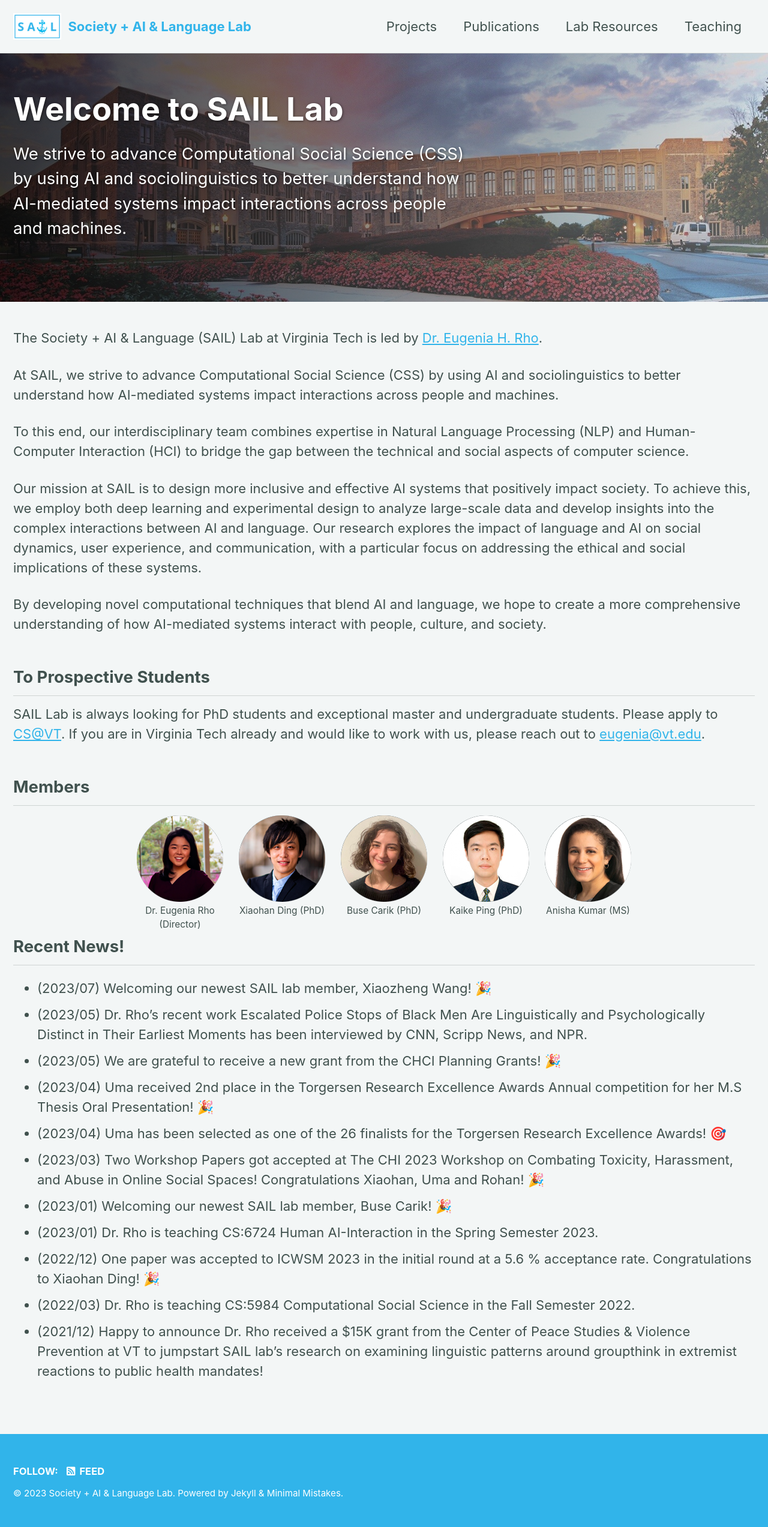
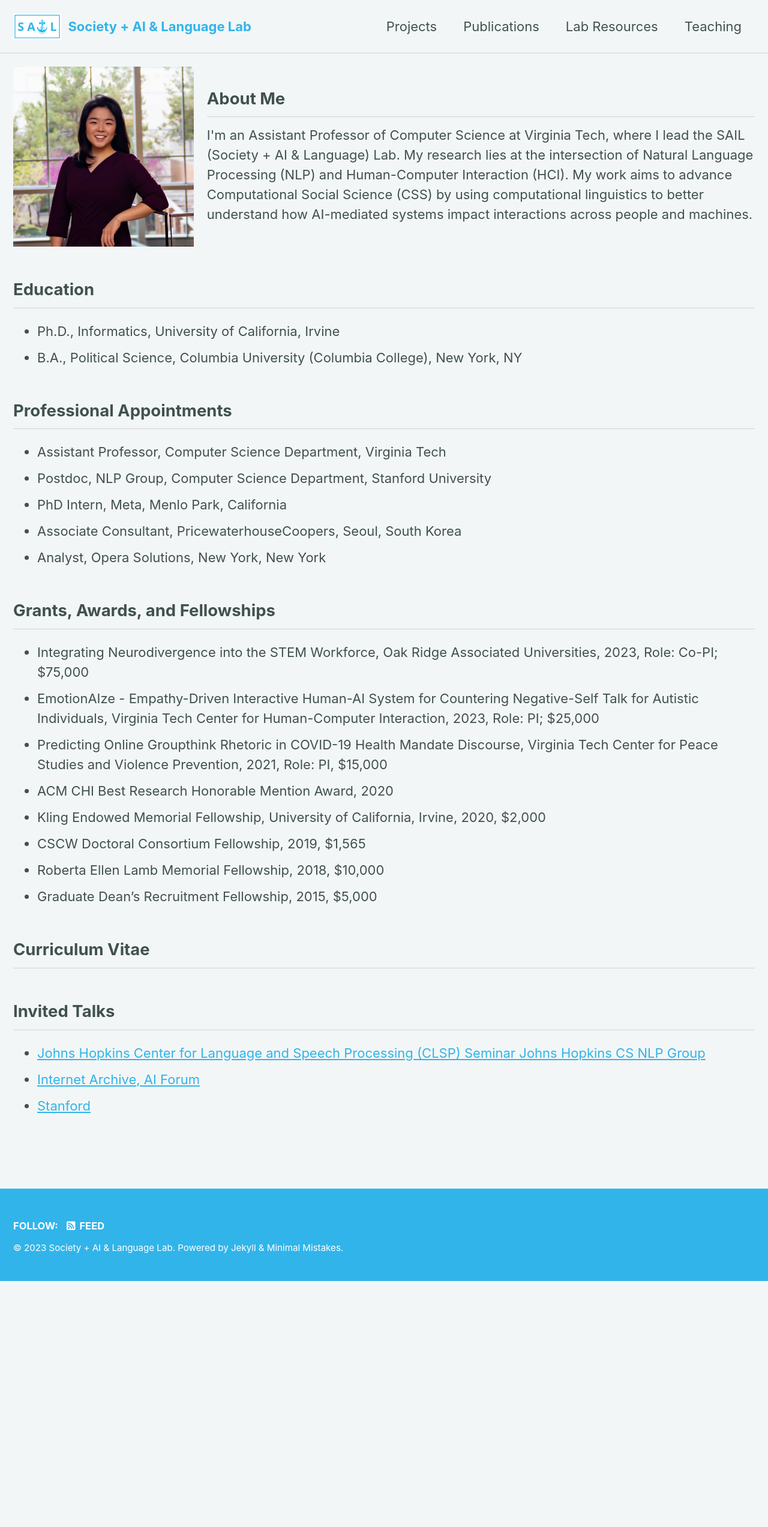
Before and after one commit to SAIL-Virginia-Tech-CS/sail-virginia-tech-cs.github.io, a Jekyll site: the page built from _pages/home.md, in a window 1280 px wide. Shown: the whole page at 60% size. Built offline with Jekyll 4.4.1, drawn with Linux system fonts in a browser that asks for light colours; cached includes are drawn as plain includes; after the commit the page ends 2135 px from its top, so only the background shows below that.

Commit message:
New homepage

```diff
--- /dev/null
+++ b/_pages/home.md
@@ -0,0 +1,49 @@
+---
+permalink: /
+author_profile: false
+layout: single
+classes: wide home
+# title: "Eugenia Rho"
+---
+
+<div class='rho-profile-header'>
+    <img src='/assets/images/Eugenia_headshot-2.png' class='align-left' alt='Eugenia Rho Professional Headshot'/>
+
+    <div class='rho-profile-header-text'>
+    <h2>About Me</h2>
+
+    I'm an Assistant Professor of Computer Science at Virginia Tech, where I lead the SAIL (Society + AI & Language) Lab. My research lies at the intersection of Natural Language Processing (NLP) and Human-Computer Interaction (HCI). My work aims to advance Computational Social Science (CSS) by using computational linguistics to better understand how AI-mediated systems impact interactions across people and machines.
+    </div>
+</div>
+
+## Education
+
+- Ph.D., Informatics, University of California, Irvine
+- B.A., Political Science, Columbia University (Columbia College), New York, NY
+
+## Professional Appointments
+
+- Assistant Professor, Computer Science Department, Virginia Tech
+- Postdoc, NLP Group, Computer Science Department, Stanford University
+- PhD Intern, Meta, Menlo Park, California
+- Associate Consultant, PricewaterhouseCoopers, Seoul, South Korea
+- Analyst, Opera Solutions, New York, New York
+
+## Grants, Awards, and Fellowships
+
+- Integrating Neurodivergence into the STEM Workforce, Oak Ridge Associated Universities, 2023, Role: Co-PI; $75,000
+- EmotionAIze - Empathy-Driven Interactive Human-AI System for Countering Negative-Self Talk for Autistic Individuals, Virginia Tech Center for Human-Computer Interaction, 2023, Role: PI; $25,000
+- Predicting Online Groupthink Rhetoric in COVID-19 Health Mandate Discourse, Virginia Tech Center for Peace Studies and Violence Prevention, 2021, Role: PI, $15,000
+- ACM CHI Best Research Honorable Mention Award, 2020
+- Kling Endowed Memorial Fellowship, University of California, Irvine, 2020, $2,000
+- CSCW Doctoral Consortium Fellowship, 2019, $1,565
+- Roberta Ellen Lamb Memorial Fellowship, 2018, $10,000
+- Graduate Dean’s Recruitment Fellowship, 2015, $5,000
+
+## Curriculum Vitae
+
+## Invited Talks
+
+- [Johns Hopkins Center for Language and Speech Processing (CLSP) Seminar Johns Hopkins CS NLP Group](https://www.clsp.jhu.edu/about/#:~:text=The%20Johns%20Hopkins%20Center%20for,research%20centers%20in%20the%20world.)
+- [Internet Archive, AI Forum](https://blog.archive.org/event/ai-ia-research-in-the-age-of-artificial-intelligence/)
+- [Stanford](https://www.youtube.com/watch?v=HFHLxzaNYBM&t=452s)
--- a/assets/css/main.scss
+++ b/assets/css/main.scss
@@ -9,11 +9,61 @@ search: false
 @import "minimal-mistakes"; // main partials
 
 //-----------------------------
+// GLOBAL CHANGES
+//-----------------------------
+
+.page {
+  width: 100%;
+}
+
+//-----------------------------
 // Masthead
 //-----------------------------
 a.site-title {
     color: $primary-color;
 }
+
+//-----------------------------
+// Home
+//-----------------------------
+
+.home {
+  .rho-profile-header {
+    display: flex;
+    align-items: center;
+
+    img {
+      max-height: 300px;
+      width: auto;
+      // border-radius: 50%;
+      // object-fit: cover;
+    }
+
+    h2 {
+      margin-top: 0;
+    }
+
+    @media (max-width: 600px) {
+      flex-direction: column;
+      h2 {
+        margin-top: 25px;
+      }
+    }
+
+    .rho-profile-header-text {
+      display: flex;
+      justify-content: center;
+      flex-direction: column;
+    }
+  }
+}
+
+
+//-----------------------------
+// Press
+//-----------------------------
+
+
 
 //-----------------------------
 // Team photos
@@ -57,10 +107,6 @@ a.site-title {
 
   @include breakpoint($x-large) {
     font-size: 18px;
-  }
-
-  .page {
-    width: 100%;
   }
 
   .row {
@@ -250,13 +296,9 @@ a.site-title {
   }
 
 //-----------------------------
-// Lab Resources
+// Resources
 //-----------------------------
-.lab-resources{
-
-  .page {
-    width: 100%;
-  }
+.resources{
 
   // Crop the images in the feature row and center them vertically
   .archive__item-teaser {
@@ -276,13 +318,7 @@ a.site-title {
 //-----------------------------
 // Teaching
 //-----------------------------
-.teaching{
 
-  .page {
-    width: 100%;
-  }
-
-}
 
 //-----------------------------
 // Course
@@ -294,37 +330,15 @@ a.site-title {
     justify-content: center;
   }
 
-  .page {
-    width: 90%;
-    float: none;
-  }
-
   .videos * {
     margin-bottom: 0.5em;
   }
 }
 
 //-----------------------------
-// Projects
+// Research
 //-----------------------------
-.projects{
 
-  .page {
-    width: 100%;
-  }
-
-}
-
-//-----------------------------
-// Test Page
-//-----------------------------
-.test-page{
-
-  .page {
-    width: 100%;
-  }
-
-}
 
 //-----------------------------
 // Project Slider
--- a/index.md
+++ /dev/null
@@ -1,45 +0,0 @@
----
-# You don't need to edit this file, it's empty on purpose.
-# Edit theme's home layout instead if you wanna make some changes
-# See: https://jekyllrb.com/docs/themes/#overriding-theme-defaults
-layout: home
-author_profile: false
-title: "Welcome to SAIL Lab"
-excerpt: "We strive to advance Computational Social Science (CSS) by using AI and sociolinguistics to better understand how AI-mediated systems impact interactions across people and machines."
-
-header:
-  overlay_filter: linear-gradient(to right, rgba(0, 0, 0, 0.75), rgba(255, 255, 255, 0.25))
-  overlay_image: /assets/images/torg.jpeg
-
-gallery:
-  - url: assets/images/Rho_c-150x150.png
-    image_path: /assets/images/Rho_c-150x150.png
-    alt: "Dr. Eugenia Rho"
-    title: "Dr. Eugenia Rho"
-  - url: assets/images/Ding_c-150x150.png
-    image_path: /assets/images/Ding_c-150x150.png
-    alt: "Xiohan Ding (PhD student)"
-    title: "Xiohan Ding (PhD)"
----
-
-The Society + AI & Language (SAIL) Lab at Virginia Tech is led by [Dr. Eugenia H. Rho](https://eugeniarho.com/).
-
-At SAIL, we strive to advance Computational Social Science (CSS) by using AI and sociolinguistics to better understand how AI-mediated systems impact interactions across people and machines.
-
-To this end, our interdisciplinary team combines expertise in Natural Language Processing (NLP) and Human-Computer Interaction (HCI) to bridge the gap between the technical and social aspects of computer science.
-
-Our mission at SAIL is to design more inclusive and effective AI systems that positively impact society. To achieve this, we employ both deep learning and experimental design to analyze large-scale data and develop insights into the complex interactions between AI and language. Our research explores the impact of language and AI on social dynamics, user experience, and communication, with a particular focus on addressing the ethical and social implications of these systems.
-
-By developing novel computational techniques that blend AI and language, we hope to create a more comprehensive understanding of how AI-mediated systems interact with people, culture, and society.
-
-## To Prospective Students
-
-SAIL Lab is always looking for PhD students and exceptional master and undergraduate students. Please apply to [CS@VT](https://cs.vt.edu/). If you are in Virginia Tech already and would like to work with us, please reach out to [eugenia@vt.edu](https://sail.cs.vt.edu/eugenia@vt.edu).
-
-## Members
-
-{% include team %}
-
-## Recent News!
-
-{% include_relative _pages/recent_news.md %}
```
Also changed, not shown: assets/images/Eugenia_headshot-2.png (added), assets/images/Eugenia_headshot-2.webp (added).
